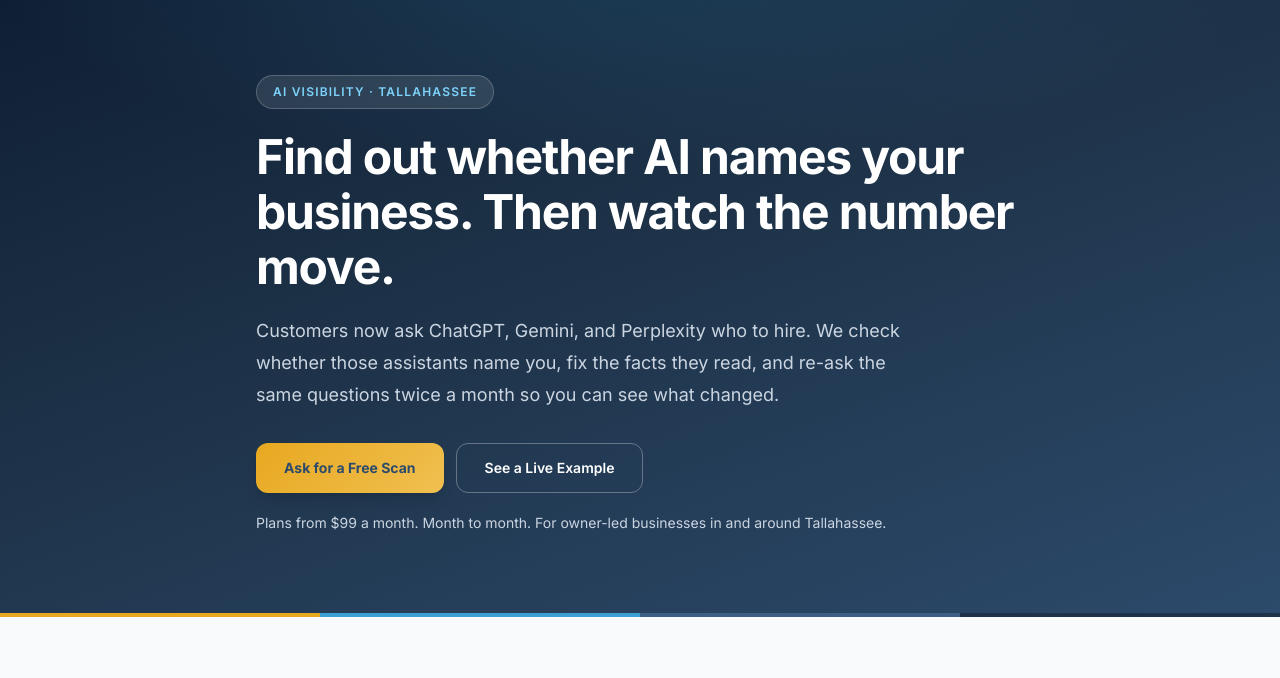
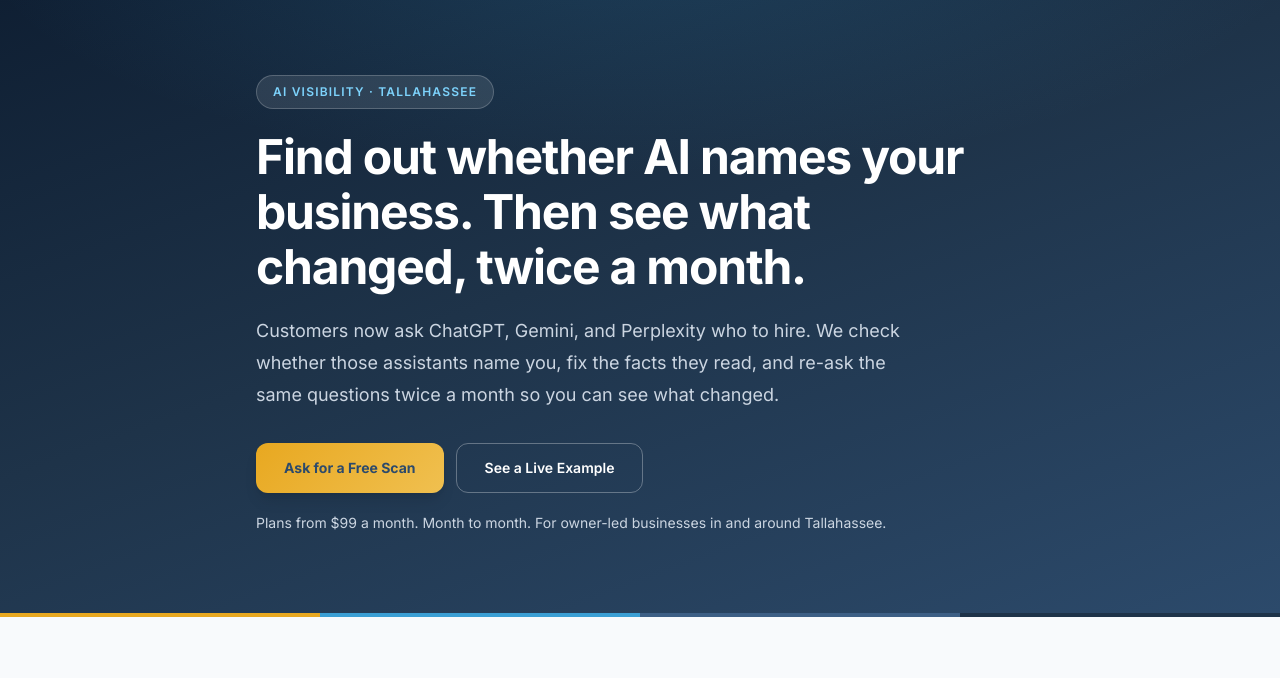
Before and after one commit to martin-ventures/martin-consulting-solutions, a plain HTML site: page public/ai-visibility/index.html in a window 1280 px wide. Shown: the part 78-756 px from the top of the page. Drawn offline with nearby package versions, Linux system fonts and the light colour scheme; a script that the page names is missing.

Commit message:
Promise only what we control in the headline
The AI assistants decide whether the number moves, so the line now
states the part we deliver: showing what changed.

Co-Authored-By: Claude Fable 5.2 <noreply@anthropic.com>

```diff
--- a/public/ai-visibility/index.html
+++ b/public/ai-visibility/index.html
@@ -107,7 +107,7 @@
   <section class="hero-gradient px-6 py-14 text-white lg:py-20">
     <div class="mx-auto max-w-3xl">
       <div class="inline-flex items-center gap-2 rounded-full border border-white/20 bg-white/10 px-4 py-2 text-xs font-semibold uppercase tracking-widest text-sky-300">AI Visibility · Tallahassee</div>
-      <h1 class="mt-5 text-3xl font-bold tracking-tight sm:text-4xl lg:text-5xl" style="line-height:1.15">Find out whether AI names your business. Then watch the number move.</h1>
+      <h1 class="mt-5 text-3xl font-bold tracking-tight sm:text-4xl lg:text-5xl" style="line-height:1.15">Find out whether AI names your business. Then see what changed, twice a month.</h1>
       <p class="mt-5 max-w-2xl text-lg leading-8 text-slate-300">Customers now ask ChatGPT, Gemini, and Perplexity who to hire. We check whether those assistants name you, fix the facts they read, and re-ask the same questions twice a month so you can see what changed.</p>
       <div class="mt-8 flex flex-col gap-3 sm:flex-row">
         <a href="https://meridian.martincs.org/scan" class="inline-flex items-center justify-center rounded-xl px-7 py-3.5 text-sm font-bold text-navy shadow-lg transition hover:brightness-105" style="background: linear-gradient(135deg, #e8a820, #f0c050)">Ask for a Free Scan</a>
```
